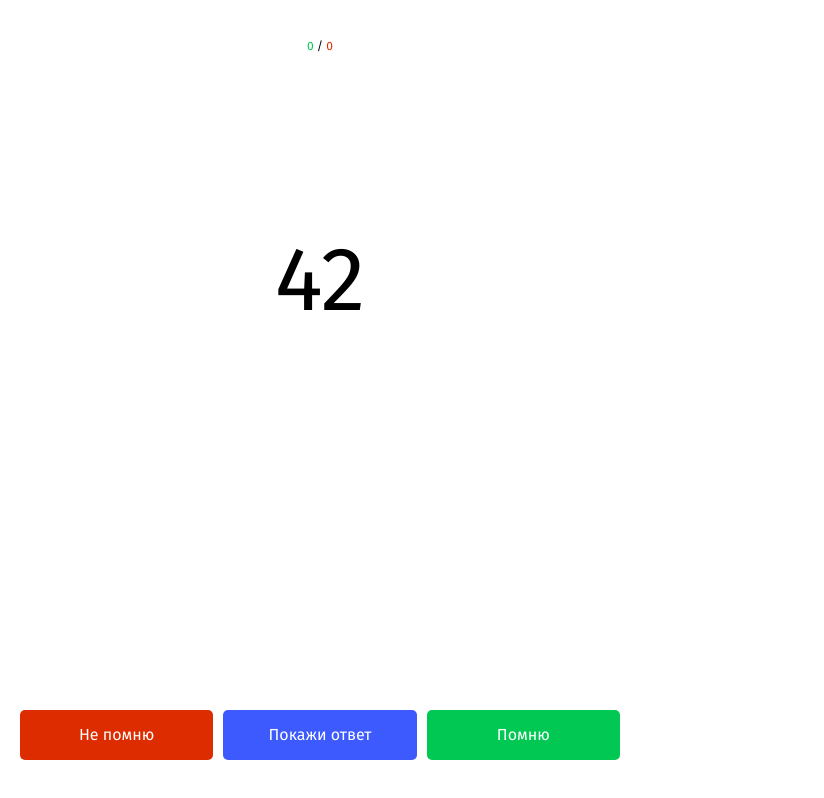
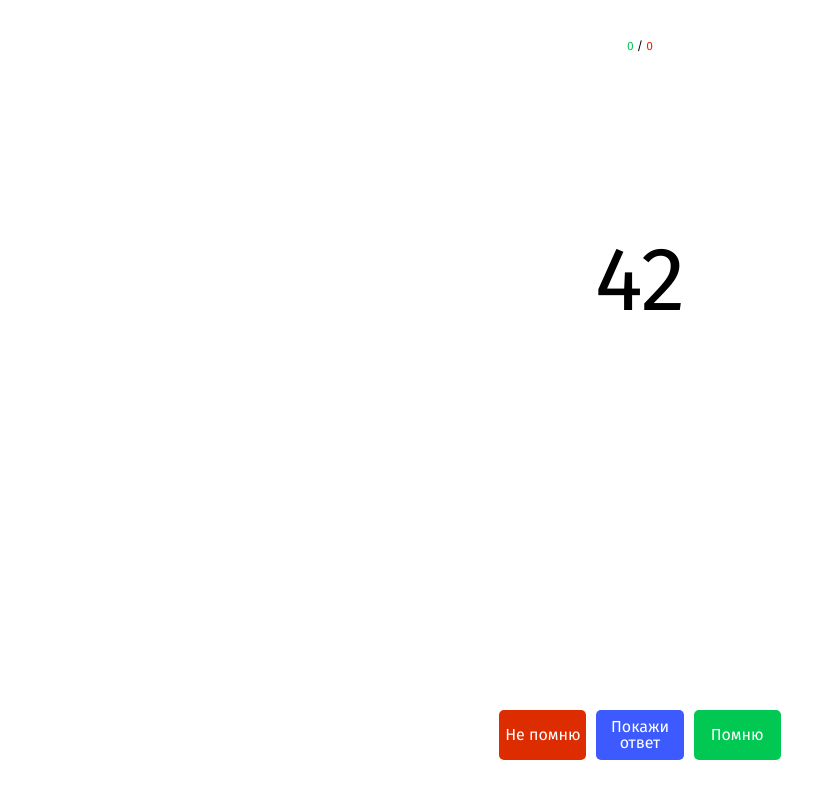
Before and after one commit to alex-altay/serbian-numbers, a Vue app: page / in a window 1280 px wide. Shown: the whole page, without its empty margins (0-824 px from the left). Built offline with nearby package versions, Linux system fonts and the light colour scheme.

Commit message:
Adds changes to vite config

```diff
--- a/src/App.vue
+++ b/src/App.vue
@@ -143,6 +143,8 @@
     --normal: #3D5AFE;
   }
   #app {
+    display: flex;
+    justify-content: center;
     height: 100vh;
     width: 100vw;
     padding: 40px 20px;
--- a/vite.config.js
+++ b/vite.config.js
@@ -11,6 +11,7 @@ export default defineConfig({
       '@': fileURLToPath(new URL('./src', import.meta.url))
     }
   },
+  base: 'serbian-numbers',
   server: {
     host: '0.0.0.0'
   }
```
